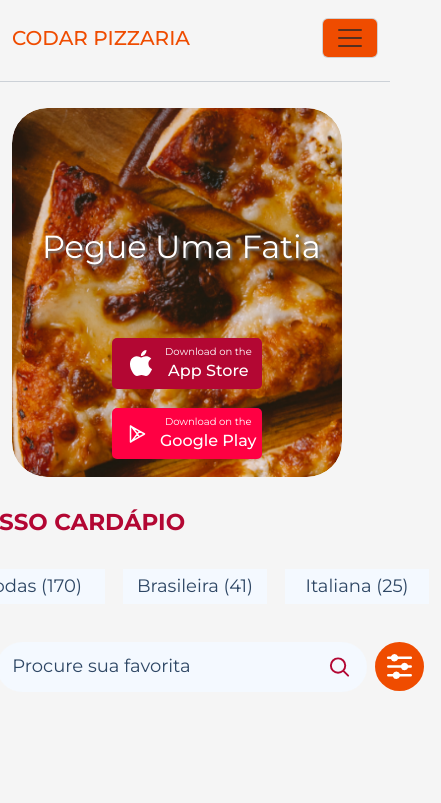
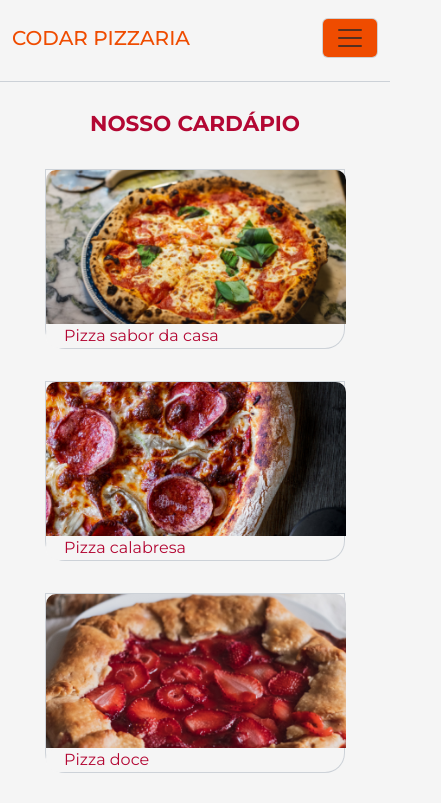
Before and after one commit to CarlosEduardoSD/Projeto-Coddar-Pizza, a React (Vite) app: page / in a window 390 px wide. Shown: the top 803 px of the page, 441 px wide, since content can reach past the window. Built offline with nearby package versions, Linux system fonts and the light colour scheme.

Commit message:
feat: responsivo do componete pizza

```diff
--- a/src/components/pizzas/pizza.module.css
+++ b/src/components/pizzas/pizza.module.css
@@ -51,3 +51,47 @@
   align-items: center;
   justify-content: center;
 }
+
+@media screen and (max-width: 1400px) {
+  .pizza_img {
+    display: flex;
+    justify-content: center;
+    align-items: center;
+  }
+  .pizza_container {
+    display: flex;
+    justify-content: center;
+    align-items: center;
+  }
+}
+
+@media screen and (max-width: 991px) {
+  .cardapio_title {
+    display: flex;
+    justify-content: center;
+    align-items: center;
+  }
+}
+
+@media screen and (max-width: 426px) {
+  .pizza_container {
+    display: flex;
+    justify-content: center;
+    align-items: center;
+  }
+
+  .pizza_img {
+    width: 300px;
+  }
+
+  .cardapio_item {
+    width: 300px;
+  }
+}
+
+@media screen and (max-width: 320px) {
+  .pizza_container {
+    display: flex;
+    justify-content: flex-start;
+  }
+}
--- a/src/pages/Home/home.jsx
+++ b/src/pages/Home/home.jsx
@@ -1,15 +1,17 @@
 import Header from "../../components/Header/header";
-import OurMenu from "../../components/Menu/OurMenu";
-import Banner from "../../components/Banner/banner";
-import BannerPizzaria from "../../components/BannerPizzaria/BannerPizzaria";
+// import OurMenu from "../../components/Menu/OurMenu";
+// import Banner from "../../components/Banner/banner";
+// import BannerPizzaria from "../../components/BannerPizzaria/BannerPizzaria";
+import Pizza from "../../components/pizzas/pizza";
 
 export default function Home() {
   return (
     <>
-    <Header />
-    <Banner />
-    <OurMenu />
-    <BannerPizzaria />
+      <Header />
+      {/* <Banner /> */}
+      {/* <OurMenu /> */}
+      {/* <BannerPizzaria /> */}
+      <Pizza />
     </>
   );
 }
```
